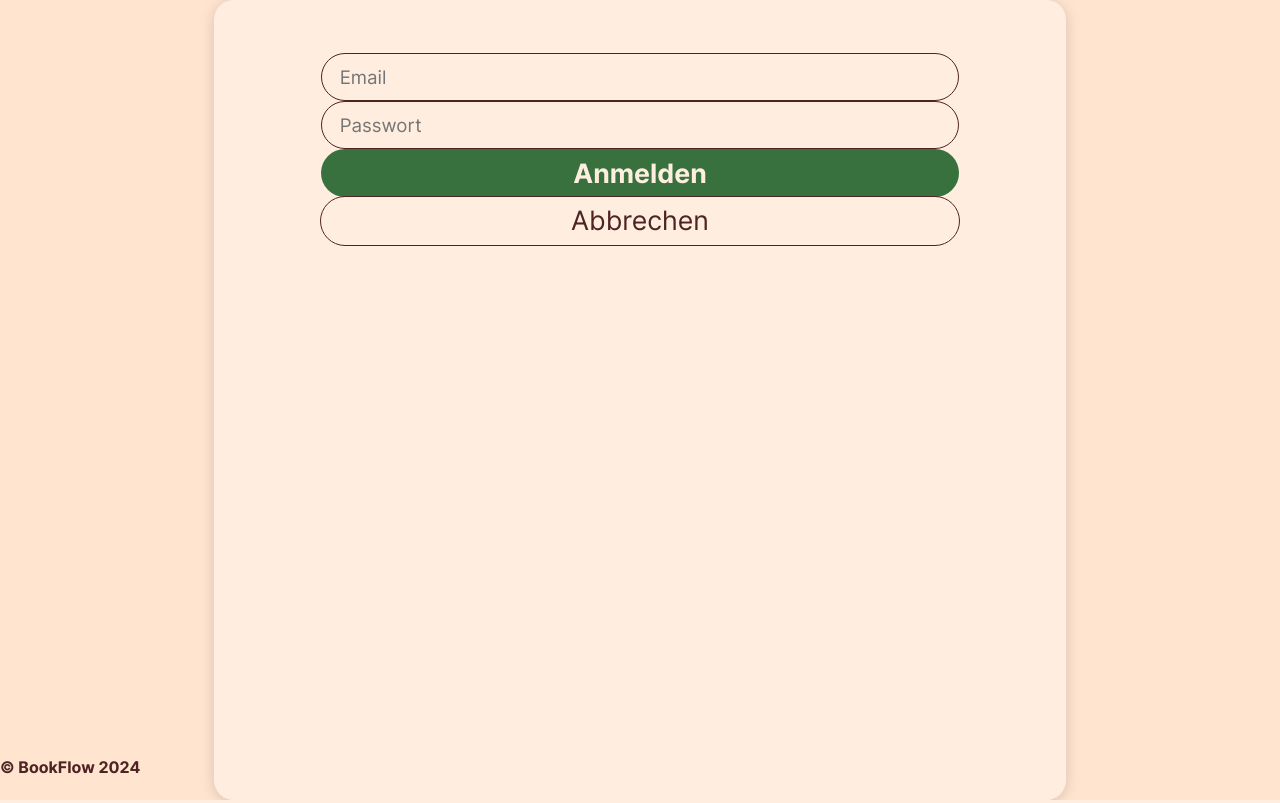
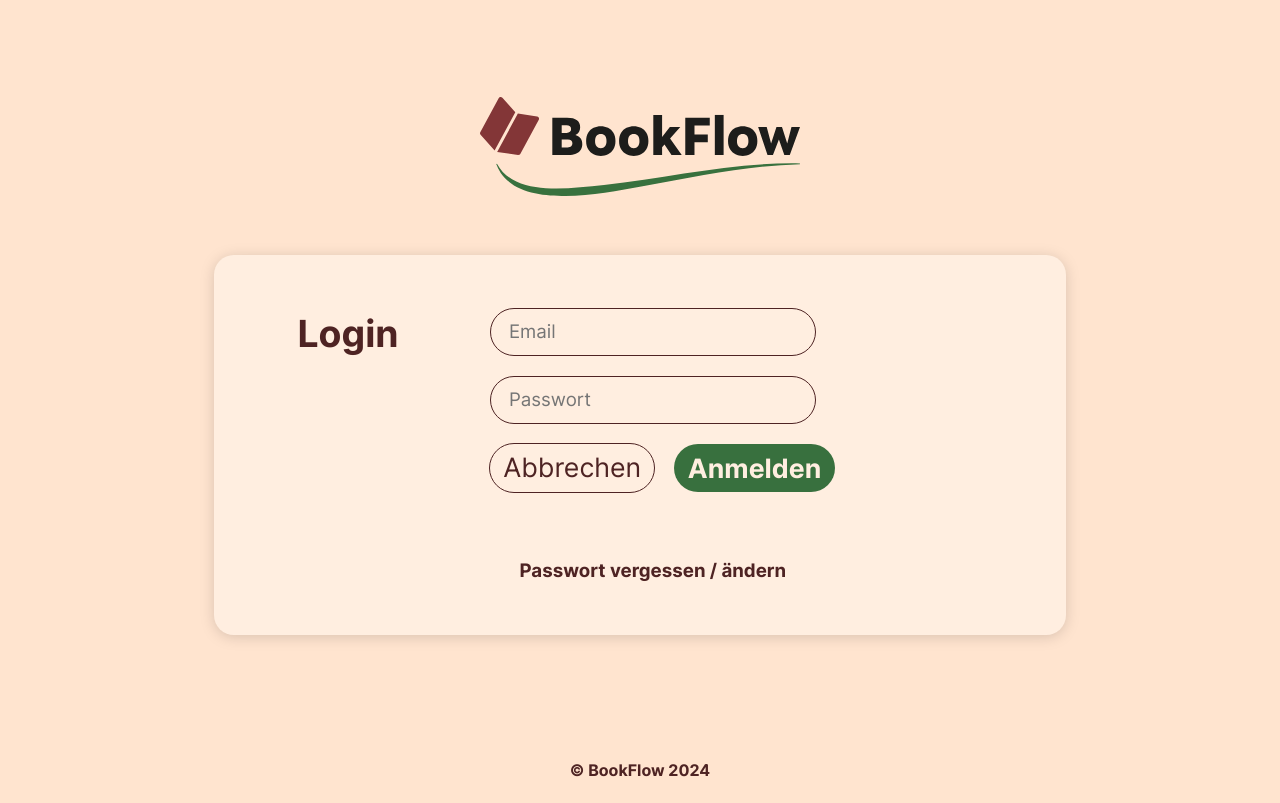
Before and after one commit to ApfelsaftLI/book-flow, a PHP site: page /login.php in a window 1280 px wide. Run offline with PHP 8.4, Linux system fonts and the light colour scheme.

Commit message:
Completed login (incl. stling)

```diff
--- a/src/assets/styles/login.css
+++ b/src/assets/styles/login.css
@@ -9,7 +9,8 @@
   display: inline-block;
   text-align: center;
   min-height: 3rem;
-  justify-content: center; }
+  justify-content: center;
+}
 
 .outline-button {
   text-decoration: none;
@@ -23,14 +24,48 @@
   outline: #4E2323 solid 1px;
   text-align: center;
   justify-content: center;
-  min-height: 3rem; }
+  min-height: 3rem;
+}
 
 a[href="/login.php"] {
-  font-weight: bold; }
+  font-weight: bold;
+}
+
+header {
+  display: flex;
+  grid-column: 1/13;
+  margin-top: 70pt;
+  margin-bottom: 35pt;
+  justify-content: center;
+}
+
+header img {
+  width: 240pt;
+}
+
+.login-container {
+  display: grid;
+  grid-template-columns: repeat(10, 1fr);
+  gap: 6pt;
+  padding-inline: 0;
+}
+
+.login-container h1 {
+  grid-column: 2/3;
+}
+
+.login-container p {
+  text-align: center;
+  margin-top: 35pt;
+}
 
 .login-container form {
+  grid-column: 4/8;
   display: flex;
-  flex-direction: column; }
+  flex-direction: column;
+  gap: 15pt;
+}
+
 .login-container form input {
   border-radius: 50vh;
   border: #4E2323 solid 1px;
@@ -38,17 +73,28 @@ a[href="/login.php"] {
   padding: 6pt;
   font-size: 14pt;
   color: #4E2323;
-    min-height: 3rem; }
+  min-height: 3rem;
+}
+
+.login-container form #login-button-wrapper {
+  display: flex;
+  flex-direction: row;
+  gap: 15pt;
+}
 
 footer {
-  position: fixed;
-  left: 0;
-  bottom: 0;
-  width: 100%;
+  grid-column: 1/13;
   text-align: center;
-  grid-column: 1/13; }
+  align-items: center;
+  justify-content: center;
+  margin-top: 70pt;
+}
+
 footer p {
   color: #4E2323;
-    font-weight: bold; }
+  font-weight: bold;
+}
+
+
 
 /*# sourceMappingURL=login.css.map */
--- a/src/assets/styles/scss/login.scss
+++ b/src/assets/styles/scss/login.scss
@@ -6,11 +6,38 @@ a[href="/login.php"] {
   font-weight: bold;
 }
 
+header {
+  display: flex;
+  grid-column: 1/13;
+  margin-top: 70pt;
+  margin-bottom: 35pt;
+  justify-content: center;
+
+  img {
+    width: 240pt;
+  }
+}
+
 .login-container {
+  display: grid;
+  grid-template-columns: repeat(10, 1fr);
+  gap: 6pt;
+  padding-inline: 0;
+
+  h1 {
+    grid-column: 2/3;
+  }
+
+  p {
+    text-align: center;
+    margin-top: 35pt;
+  }
+
   form {
-
+    grid-column: 4/8;
     display: flex;
     flex-direction: column;
+    gap: 15pt;
 
     input {
       border-radius: 50vh;
@@ -21,16 +48,21 @@ a[href="/login.php"] {
       color: $text-color;
       min-height: 3rem;
     }
+
+    #login-button-wrapper {
+    display: flex;
+    flex-direction: row;
+    gap: 15pt;
+  }
   }
 }
 
 footer {
-  position: fixed;
-  left: 0;
-  bottom: 0;
-  width: 100%;
+  grid-column: 1/13;
   text-align: center;
-  grid-column: 1/13;
+  align-items: center;
+  justify-content: center;
+  margin-top: 70pt;
 
   p {
     color: $text-color;
--- a/src/assets/styles/styles.css
+++ b/src/assets/styles/styles.css
@@ -2,71 +2,84 @@
   font-family: Inter;
   src: url(../fonts/Inter-Regular.ttf);
   font-weight: normal;
-  font-style: normal; }
+  font-style: normal;
+}
 @font-face {
   font-family: Inter;
   src: url(../fonts/Inter-Bold.ttf);
   font-weight: bold;
-  font-style: normal; }
+  font-style: normal;
+}
 @font-face {
   font-family: Inter;
   src: url(../fonts/Inter-SemiBold.ttf);
   font-weight: 600;
-  font-style: normal; }
+  font-style: normal;
+}
 body {
   background-color: #FFE4CF;
   font-family: Inter, sans-serif;
   width: 80vw;
   min-height: 100dvh;
-  margin-inline: auto; }
+  margin-inline: auto;
+}
 
 * {
   font-family: Inter, sans-serif;
-  font-style: normal; }
+  font-style: normal;
+}
 
 main {
-  grid-column: 1/13; }
+  grid-column: 1/13;
+}
 
 .grid-container {
   display: grid;
   grid-template-columns: repeat(12, 1fr);
-  gap: 6pt; }
+  gap: 6pt;
+}
 
 .text-small-normal {
   font-weight: normal;
   font-size: 12pt;
   text-decoration: none;
-  color: #4E2323; }
+  color: #4E2323;
+}
 
 .text-small-semi-bold {
   font-weight: bold;
   font-size: 14pt;
-  color: #4E2323; }
+  color: #4E2323;
+}
 
 .text-small-semi > * {
   font-weight: 600;
   font-size: 14pt;
   text-decoration: none;
-  color: #4E2323; }
+  color: #4E2323;
+}
 
 .text-large-bold {
   font-weight: bold;
   font-size: 28pt;
   color: #4E2323;
-  margin-block: 2pt; }
+  margin-block: 2pt;
+}
 
 .text-medium-normal {
   font-weight: normal;
   font-size: 20pt;
   color: #4E2323;
-  margin-block: 2pt; }
+  margin-block: 2pt;
+}
 
 .large-container {
   grid-column: 2/12;
   background-color: #FFEEE0;
   padding: 40pt 80pt;
   border-radius: 15pt;
-  filter: drop-shadow(0pt 2pt 5pt rgba(0, 0, 0, 0.15)); }
+  filter: drop-shadow(0pt 2pt 5pt rgba(0, 0, 0, 0.15));
+}
 
 .error {
   background-color: #ce555b;
@@ -77,21 +90,29 @@ main {
   animation: whoosh 1.25s;
   left: 1rem;
   overflow-wrap: break-word;
-  z-index: 9999; }
+  z-index: 9999;
+}
+
 .error b {
   font-weight: 600;
-    font-size: 14pt; }
+  font-size: 14pt;
+}
+
 .error p {
   font-weight: normal;
-    font-size: 12pt; }
+  font-size: 12pt;
+}
 
 @keyframes whoosh {
   from {
     opacity: 0;
-    left: -100%; }
+    left: -100%;
+  }
   to {
     opacity: 1;
-    left: 1rem; } }
+    left: 1rem;
+  }
+}
 /**
 Diese Datei ist nicht selbstgeschrieben.
 Quelle: https://github.com/danilowoz/wipe.css
@@ -101,16 +122,12 @@ Quelle: https://github.com/danilowoz/wipe.css
  * 2. Inherit from default setting
  */
 * {
-  margin: 0;
-  /* 1 */
-  padding: 0;
-  /* 1 */
-  border: 0;
-  /* 1 */
-  background-repeat: no-repeat;
-  /* 1 */
-  box-sizing: inherit;
-  /* 2 */ }
+  margin: 0; /* 1 */
+  padding: 0; /* 1 */
+  border: 0; /* 1 */
+  background-repeat: no-repeat; /* 1 */
+  box-sizing: inherit; /* 2 */
+}
 
 /**
  * 1. Prevent certain mobile browsers from automatically zooming fonts.
@@ -118,10 +135,9 @@ Quelle: https://github.com/danilowoz/wipe.css
  * 3. Default scroll behavior (not smooth)
  */
 html {
-  box-sizing: border-box;
-  /* 2 */
-  scroll-behavior: auto;
-  /* 3 */ }
+  box-sizing: border-box; /* 2 */
+  scroll-behavior: auto; /* 3 */
+}
 
 /**
  * 1. Set default font styles
@@ -129,8 +145,8 @@ html {
  * 3. Prevent horizontal scroll
  */
 body {
-  font-size: 16px;
-  /* 1 */ }
+  font-size: 16px; /* 1 */
+}
 
 /**
  * All Headings look the same
@@ -140,7 +156,8 @@ h3,
 h4,
 h5 {
   font-size: 1em;
-  font-weight: normal; }
+  font-weight: normal;
+}
 
 /**
  * 1. Reset link styles
@@ -148,21 +165,19 @@ h5 {
  * 3. Remove the gray background on active links in IE 10.
  */
 a {
-  text-decoration: none;
-  /* 1 */
-  color: inherit;
-  /* 1 */
-  display: inline-block;
-  /* 2 */
-  background-color: transparent;
-  /* 3 */ }
+  text-decoration: none; /* 1 */
+  color: inherit; /* 1 */
+  display: inline-block; /* 2 */
+  background-color: transparent; /* 3 */
+}
 
 /**
  * No bullets anymore
  */
 ol,
 ul {
-  list-style: none; }
+  list-style: none;
+}
 
 /**
  * Remove all default styles and all elements look the same
@@ -179,40 +194,46 @@ textarea {
   letter-spacing: inherit;
   color: inherit;
   background: none;
-  vertical-align: top; }
+  vertical-align: top;
+}
 
 /**
  * Avoid no background on Edge and IE
  */
 option {
-  background-color: inherit; }
+  background-color: inherit;
+}
 
 /**
  * Set a color on active state
  */
 a:active,
 button:active {
-  color: inherit; }
+  color: inherit;
+}
 
 /**
  * You should define size for textarea
  */
 textarea {
-  resize: none; }
+  resize: none;
+}
 
 /**
  * Pointer cursor for buttons
  */
-input[type="button"],
+input[type=button],
 button {
-  cursor: pointer; }
+  cursor: pointer;
+}
 
 /**
  * Pointer default for disabled buttons
  */
 button[disabled],
 html input[disabled] {
-  cursor: default; }
+  cursor: default;
+}
 
 /**
  * 1. Remove space after each image
@@ -220,20 +241,18 @@ html input[disabled] {
  * 3. Remove the border on images inside links in IE 10.
  */
 img {
-  display: block;
-  /* 1 */
-  max-width: 100%;
-  /* 2 */
-  height: auto;
-  /* 2 */
-  border-style: none;
-  /* 3 */ }
+  display: block; /* 1 */
+  max-width: 100%; /* 2 */
+  height: auto; /* 2 */
+  border-style: none; /* 3 */
+}
 
 /**
  * Collapse border spacing
  */
 table {
-  border-collapse: collapse; }
+  border-collapse: collapse;
+}
 
 .big-button {
   text-decoration: none;
@@ -246,10 +265,12 @@ table {
   display: inline-block;
   text-align: center;
   min-height: 3rem;
-  justify-content: center; }
+  justify-content: center;
+}
 
 .search-bar {
-  background-color: #FFEEE0; }
+  background-color: #FFEEE0;
+}
 
 .book-info-box {
   margin-top: 10px;
@@ -259,13 +280,17 @@ table {
   filter: drop-shadow(0pt 2pt 5pt rgba(0, 0, 0, 0.15));
   background-color: #FFEEE0;
   position: relative;
-  height: 630px; }
+  height: 630px;
+}
+
 .book-info-box .info-text {
   position: absolute;
   z-index: 3;
   padding: 10px;
   bottom: 0;
-    color: #4E2323; }
+  color: #4E2323;
+}
+
 .book-info-box .info-text p {
   text-decoration: none;
   font-weight: normal;
@@ -275,7 +300,9 @@ table {
   overflow: hidden;
   white-space: nowrap;
   text-overflow: ellipsis;
-      margin-bottom: 10pt; }
+  margin-bottom: 10pt;
+}
+
 .book-info-box .info-text h2 {
   text-decoration: none;
   font-weight: bold;
@@ -285,7 +312,9 @@ table {
   line-height: 1;
   white-space: nowrap;
   text-overflow: ellipsis;
-      margin-bottom: 10pt; }
+  margin-bottom: 10pt;
+}
+
 .book-info-box img {
   justify-content: center;
   max-width: calc(100% - 20px);
@@ -298,7 +327,8 @@ table {
   left: 0;
   right: 0;
   margin-left: auto;
-    margin-right: auto; }
+  margin-right: auto;
+}
 
 .book-info-box:after {
   content: "";
@@ -310,7 +340,8 @@ table {
   height: 15%;
   background: linear-gradient(rgba(0, 0, 0, 0), #FFEEE0);
   z-index: 2;
-  border-radius: 15pt; }
+  border-radius: 15pt;
+}
 
 .book-carousel {
   grid-column: 1/13;
@@ -320,7 +351,9 @@ table {
   display: flex;
   overflow-x: auto;
   gap: 6pt;
-  margin-bottom: 40px; }
+  margin-bottom: 40px;
+}
+
 .book-carousel .book-carousel-box {
   flex: 0 0 calc(20% - 10px);
   max-width: calc(20% - 10px);
@@ -328,7 +361,9 @@ table {
   padding: 10px;
   border-radius: 15pt;
   background-color: #FFEEE0;
-    position: relative; }
+  position: relative;
+}
+
 .book-carousel .book-carousel-box .send-value-button {
   border-radius: 15pt;
   font-size: 11pt;
@@ -339,11 +374,15 @@ table {
   filter: drop-shadow(0pt 2pt 5pt rgba(0, 0, 0, 0.15));
   position: absolute;
   right: 20pt;
-      bottom: 10pt; }
+  bottom: 10pt;
+}
+
 .book-carousel .book-carousel-box .info-text {
   padding: 10px;
   overflow: hidden;
-      color: #4E2323; }
+  color: #4E2323;
+}
+
 .book-carousel .book-carousel-box .info-text p {
   text-decoration: none;
   font-weight: normal;
@@ -351,25 +390,30 @@ table {
   line-height: 1;
   white-space: nowrap;
   text-overflow: ellipsis;
-        margin-top: 10pt; }
+  margin-top: 10pt;
+}
+
 .book-carousel .book-carousel-box .info-text h2 {
   text-decoration: none;
   font-weight: bold;
   font-size: 20pt;
   line-height: 1;
   white-space: nowrap;
-        text-overflow: ellipsis; }
+  text-overflow: ellipsis;
+}
+
 .book-carousel .book-carousel-box img {
   justify-content: center;
   max-width: calc(100% - 20px);
   width: auto;
   height: calc(100% - 80px);
   border-radius: 15pt;
-      background-image: linear-gradient(to bottom, #fc5147 100%, #ffeee0 100%);
+  background-image: linear-gradient(to bottom, rgb(252, 81, 71) 100%, rgb(255, 238, 224) 100%);
   left: 0;
   right: 0;
   margin-left: auto;
-      margin-right: auto; }
+  margin-right: auto;
+}
 
 .editForm {
   grid-column: 1/13;
@@ -379,24 +423,32 @@ table {
   margin: 0 auto;
   flex-direction: column;
   align-items: center;
-  flex-wrap: wrap; }
+  flex-wrap: wrap;
+}
+
 .editForm label {
   color: #4E2323;
-    margin-bottom: 5px; }
-  .editForm input[type="text"] {
+  margin-bottom: 5px;
+}
+
+.editForm input[type=text] {
   width: 100%;
   padding: 10px;
   margin-bottom: 10px;
   border-radius: 15px;
   background-color: #FFE4CF;
-    color: #4E2323; }
+  color: #4E2323;
+}
+
 .editForm select {
   width: 100%;
   padding: 10px;
   margin-bottom: 10px;
   border-radius: 15px;
   background-color: #FFE4CF;
-    color: #4E2323; }
+  color: #4E2323;
+}
+
 .editForm textarea {
   width: 100%;
   padding: 10px;
@@ -405,8 +457,10 @@ table {
   background-color: #FFE4CF;
   color: #4E2323;
   resize: vertical;
-    word-wrap: break-word; }
-  .editForm input[type="submit"] {
+  word-wrap: break-word;
+}
+
+.editForm input[type=submit] {
   background-color: #FFE4CF;
   color: #4E2323;
   padding: 10px 20px;
@@ -414,9 +468,12 @@ table {
   border-radius: 15px;
   cursor: pointer;
   transition: background-color 0.3s ease;
-    align-self: flex-start; }
-  .editForm input[type="submit"]:hover {
-    background-color: #ffc79c; }
+  align-self: flex-start;
+}
+
+.editForm input[type=submit]:hover {
+  background-color: #ffc79c;
+}
 
 .outline-button {
   text-decoration: none;
@@ -430,7 +487,8 @@ table {
   outline: #4E2323 solid 1px;
   text-align: center;
   justify-content: center;
-  min-height: 3rem; }
+  min-height: 3rem;
+}
 
 header {
   grid-column: 1/13;
@@ -438,25 +496,34 @@ header {
   justify-content: space-between;
   align-items: center;
   padding-block: 10pt;
-  height: 80pt; }
+  height: 80pt;
+}
+
 header img {
-    width: 200pt; }
+  width: 200pt;
+}
+
 header nav {
   display: flex;
   align-items: center;
-    gap: 15px; }
+  gap: 15px;
+}
+
 header nav ul {
   list-style-type: none;
   padding: 0;
   display: flex;
   gap: 15px;
-      align-items: center; }
+  align-items: center;
+}
+
 header nav .profile-picture {
   display: inline-block;
   width: 40pt;
   height: 40pt;
   border-radius: 50%;
-      background-image: linear-gradient(#FFEEE0, #737373); }
+  background-image: linear-gradient(#FFEEE0, #737373);
+}
 
 footer {
   grid-column: 1/13;
@@ -469,16 +536,23 @@ footer {
   left: 0;
   width: 100%;
   height: 50pt;
-  z-index: 2; }
+  z-index: 2;
+}
+
 footer nav {
   display: flex;
   align-items: center;
-    gap: 15px; }
+  gap: 15px;
+}
+
 footer nav ul {
   list-style-type: none;
   padding: 0;
   display: flex;
   gap: 15px;
-      align-items: center; }
+  align-items: center;
+}
+
+
 
 /*# sourceMappingURL=styles.css.map */
--- a/src/login.php
+++ b/src/login.php
@@ -13,13 +13,22 @@ session_start();
     <title>Login | BookFlow</title>
 </head>
 <body class="grid-container">
+<header>
+    <a href="/">
+        <img src="../assets/images/BookFlow_Logo.svg" alt="BookFlow Logo">
+    </a>
+</header>
 <main class="grid-container">
     <div class="login-container large-container">
+        <h1 class="text-large-bold">Login</h1>
         <form action="/" method="post">
             <input type="email" name="email" id="login-email" placeholder="Email" maxlength="50" required>
             <input type="password" name="password" id="login-password" placeholder="Passwort" maxlength="50" required>
-            <button type="submit" class="big-button">Anmelden</button>
-            <a href="/" class="outline-button">Abbrechen</a>
+            <div id="login-button-wrapper">
+                <a href="/" class="outline-button">Abbrechen</a>
+                <button type="submit" class="big-button">Anmelden</button>
+            </div>
+            <p class="text-small-semi-bold">Passwort vergessen / ändern</p>
         </form>
     </div>
 </main>
--- a/src/profile.php
+++ b/src/profile.php
@@ -1,6 +1,6 @@
 <?php
 session_start();
-
+header("Location: index.php");
 ?>
 <!doctype html>
 <html lang="de">
@@ -11,7 +11,6 @@ session_start();
     <link rel="stylesheet" href="assets/styles/profile.css">
     <link rel="shortcut icon" href="assets/images/BookFlow_Icon.svg" type="image/svg">
     <title>Profil | BookFlow</title>
-    <script>window.location.href = '/'</script>
 </head>
 <body class="grid-container">
 <?php include_once "templates/header.php" ?>
```
Also changed, not shown: src/assets/styles/scss/login.css (+55 -6 lines), src/assets/styles/scss/styles.css (+73 -1 lines). Lines whose indentation alone changed are shown as unchanged.
